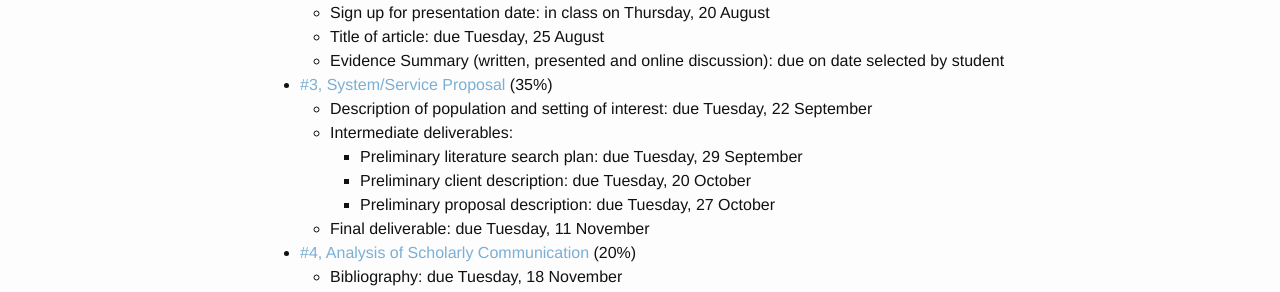
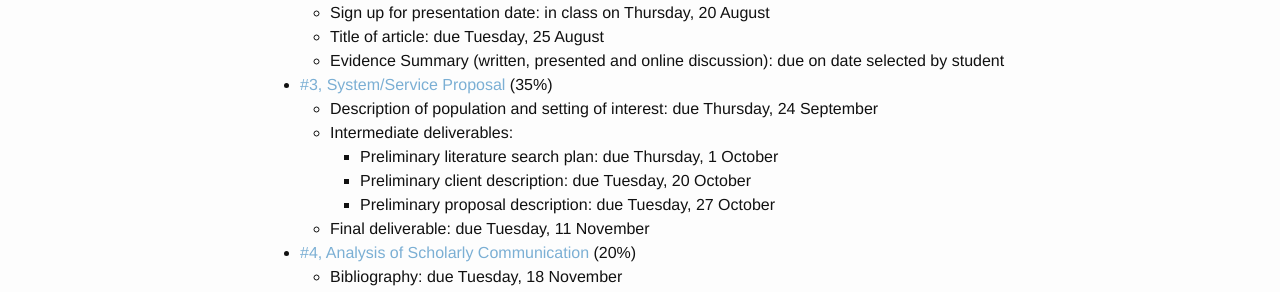
Before and after one commit to jdmar3/inls718, a Jekyll site: the page built from assignments/index.md, in a window 1280 px wide and 900 px high. Shown: the part 448-740 px from the top of the window. Built offline with Jekyll 4.4.1, drawn with Linux system fonts in a browser that asks for light colours; Markdown is read by kramdown in place of the engine named in the settings.

Commit message:
update due dates

```diff
--- a/assignments/index.md
+++ b/assignments/index.md
@@ -18,9 +18,9 @@ Summary of due dates
     -   Title of article: due Tuesday, 25 August
     -   Evidence Summary (written, presented and online discussion): due on date selected by student
 -   [\#3, System/Service Proposal](#proposal) (35%)
-    -   Description of population and setting of interest: due Tuesday, 22 September
+    -   Description of population and setting of interest: due Thursday, 24 September
     -   Intermediate deliverables:
-        -   Preliminary literature search plan: due Tuesday, 29 September
+        -   Preliminary literature search plan: due Thursday, 1 October
         -   Preliminary client description: due Tuesday, 20 October
         -   Preliminary proposal description: due Tuesday, 27 October
     -   Final deliverable: due Tuesday, 11 November
```
Also changed, not shown: schedule/index.md (+8 -2 lines).
